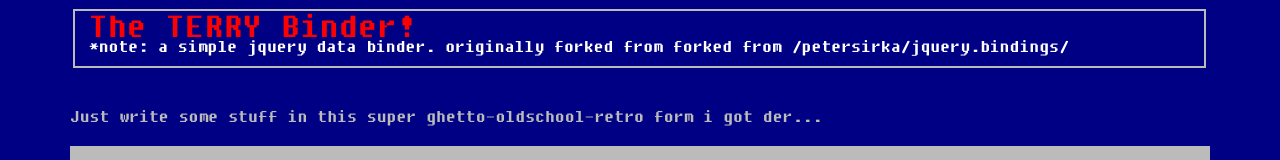
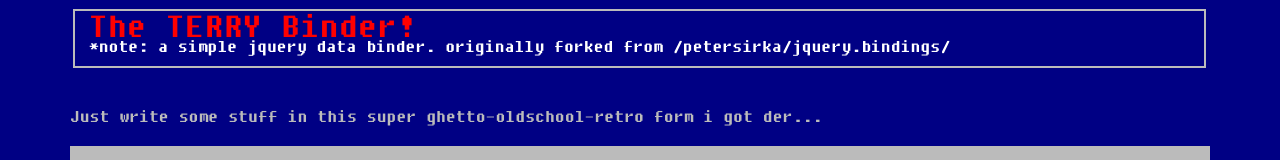
Before and after one commit to froggr/terry-binder.js, a plain HTML site: page index.html in a window 1280 px wide. Shown: the top 160 px of the page. Drawn offline with nearby package versions, Linux system fonts and the light colour scheme.

Commit message:
fixed typo in demo. weeeeoooo

```diff
--- a/index.html
+++ b/index.html
@@ -114,7 +114,7 @@ figure h2{
 <div class="container">
 	<div class="row">
 		<div class="col-xs-12">
-			<div class="jumbotron"><h1>The TERRY Binder!</h1><small>a simple jQuery data binder. Originally forked from forked from <em>petersirka/jquery.bindings</em></small></div>
+			<div class="jumbotron"><h1>The TERRY Binder!</h1><small>a simple jQuery data binder. Originally forked from <em>petersirka/jquery.bindings</em></small></div>
 			<div id="container" data-name="obj">
 				<p>Just write some stuff in this super ghetto-oldschool-retro form i got der...</p>
 				<div class="bs-example">
```
